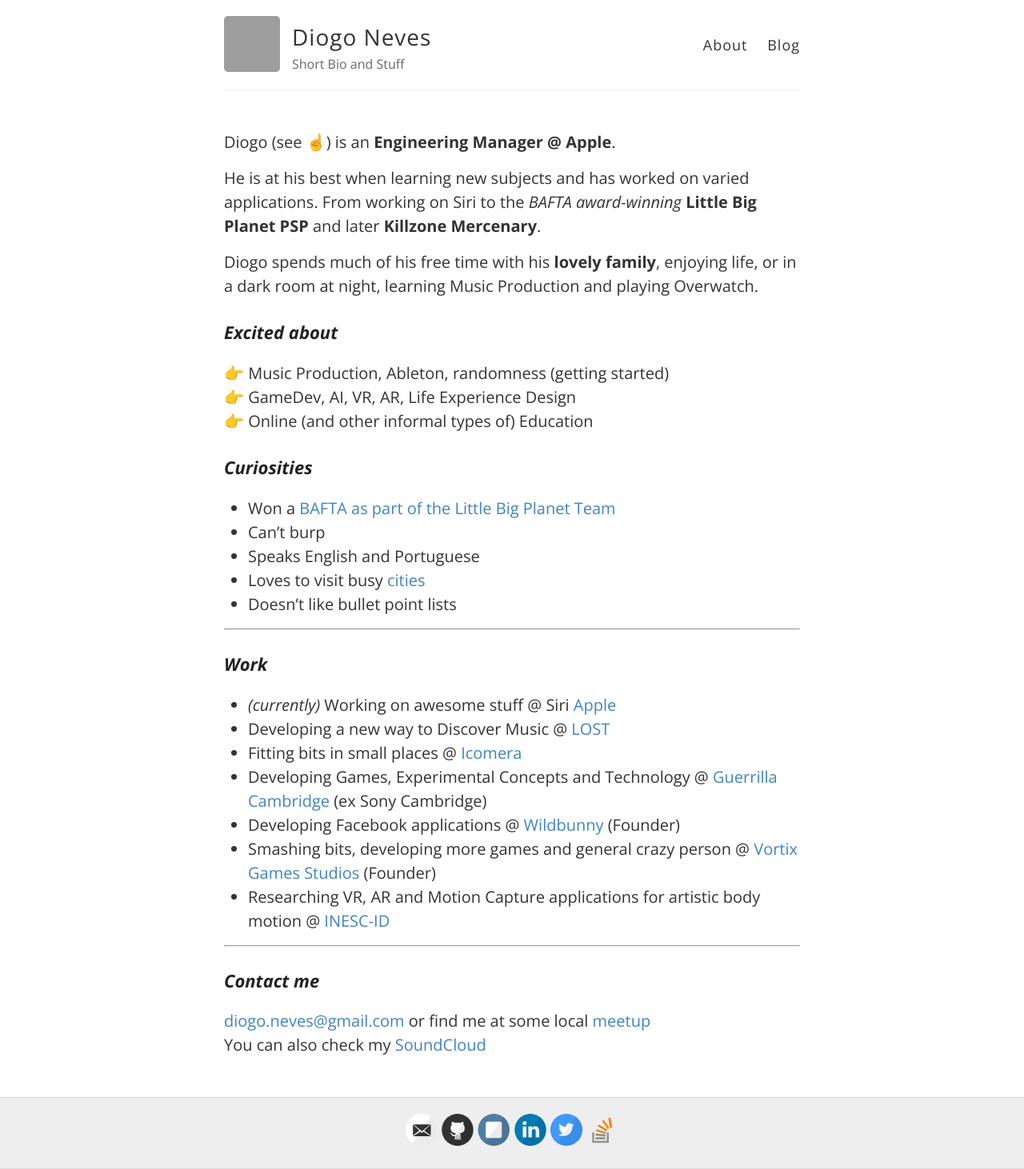
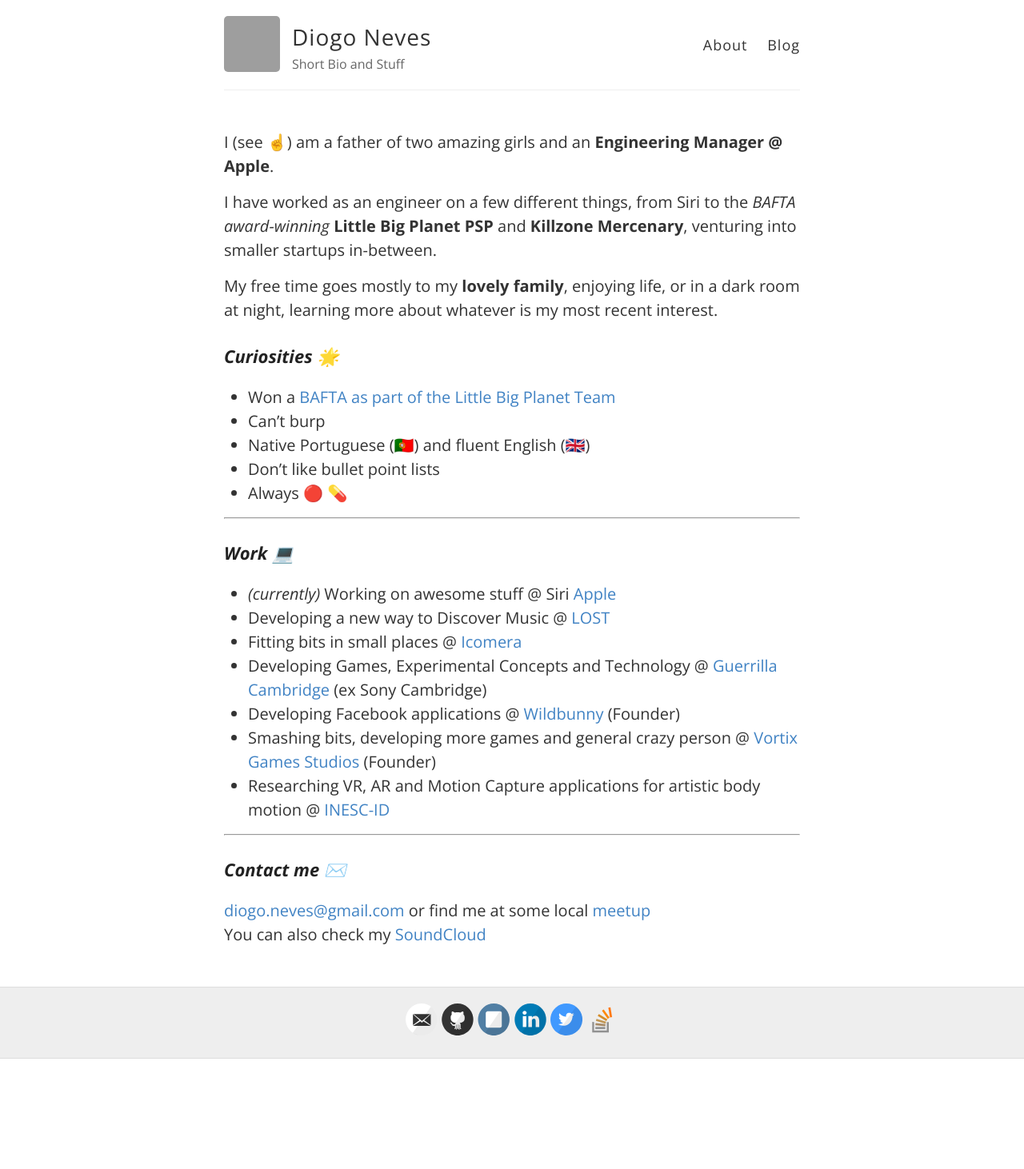
Before and after one commit to DiogoNeves/diogoneves.github.io, a Jekyll site: the page built from index.md, in a window 1280 px wide. Shown: the whole page at 80% size. Built offline with Jekyll 4.4.1, drawn with Linux system fonts in a browser that asks for light colours; emoji names are drawn with the system emoji font; after the commit the page ends 1324 px from its top, so only the background shows below that; grey boxes are pictures that could not be loaded.

Commit message:
Update index.md

```diff
--- a/index.md
+++ b/index.md
@@ -2,32 +2,26 @@
 layout: page
 ---
 
-Diogo (see :point_up:) is an **Engineering Manager @ Apple**.
+I (see :point_up:) am a father of two amazing girls and an **Engineering Manager @ Apple**.
 
-He is at his best when learning new subjects and has worked on varied applications.
-From working on Siri to the _BAFTA award-winning_
-**Little Big Planet PSP** and later **Killzone Mercenary**.
+I have worked as an engineer on a few different things, from Siri to the
+_BAFTA award-winning_ **Little Big Planet PSP** and **Killzone Mercenary**,
+venturing into smaller startups in-between.
 
-Diogo spends much of his free time with his **lovely family**, enjoying life, or in a dark room at night,
-learning Music Production and playing Overwatch.
+My free time goes mostly to my **lovely family**, enjoying life, or in a dark room at night,
+learning more about whatever is my most recent interest.
 
-### Excited about
-
-:point_right: Music Production, Ableton, randomness (getting started)
-:point_right: GameDev, AI, VR, AR, Life Experience Design
-:point_right: Online (and other informal types of) Education
-
-### Curiosities
+### Curiosities 🌟
 
 * Won a [BAFTA as part of the Little Big Planet Team](http://www.bafta.org/games/awards/2010-winners-nominees,2475,BA.html){:target="_blank"}
 * Can't burp
-* Speaks English and Portuguese
-* Loves to visit busy [cities](http://en.wikipedia.org/wiki/London){:target="_blank"}
-* Doesn't like bullet point lists
+* Native Portuguese (🇵🇹) and fluent English (🇬🇧)
+* Don't like bullet point lists
+* Always 🔴 💊
 
 -----
 
-### Work
+### Work 💻
 
 * *(currently)* Working on awesome stuff @ Siri [Apple](https://www.apple.com/){:target="_blank"}
 * Developing a new way to Discover Music @
@@ -45,7 +39,7 @@
 
 -----
 
-### Contact me
+### Contact me ✉️
 
 [{{site.footer-links.email}}](mailto:{{site.footer-links.email}})
 or find me at some local
```
